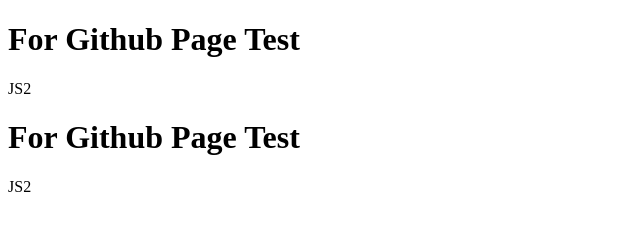
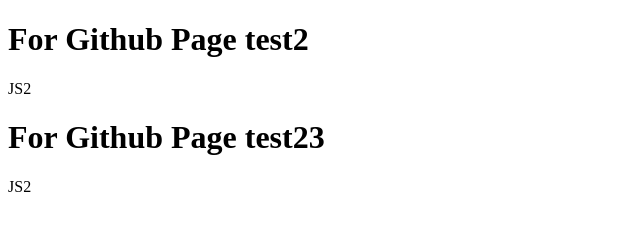
Before and after one commit to mmemerry/mmemerry.github.io, a plain HTML site: page index.html in a window 1280 px wide. Shown: the whole page, without its empty margins (0-640 px from the left). Drawn offline with Linux system fonts and the light colour scheme.

Commit message:
Update index.html

```diff
--- a/index.html
+++ b/index.html
@@ -4,9 +4,9 @@
 		<meta http-equiv="content-type" content="text/html; charset=utf-8">
 	</head>
 	<body>
-		<h1>For Github Page Test</h1>
+		<h1>For Github Page test2</h1>
 		<p>JS2</p>
-		<h1>For Github Page Test</h1>
+		<h1>For Github Page test23</h1>
 		<p>JS2</p>
 	</body>
 </html>
```
